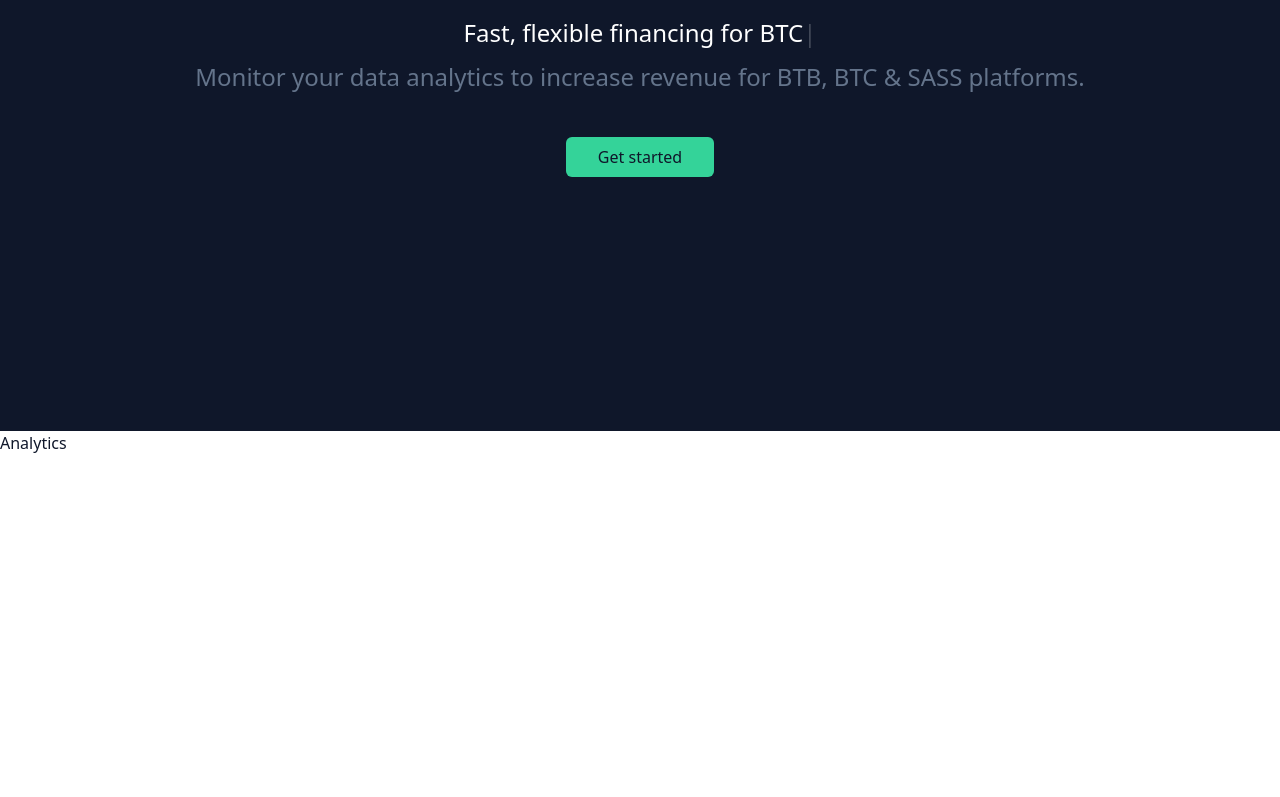
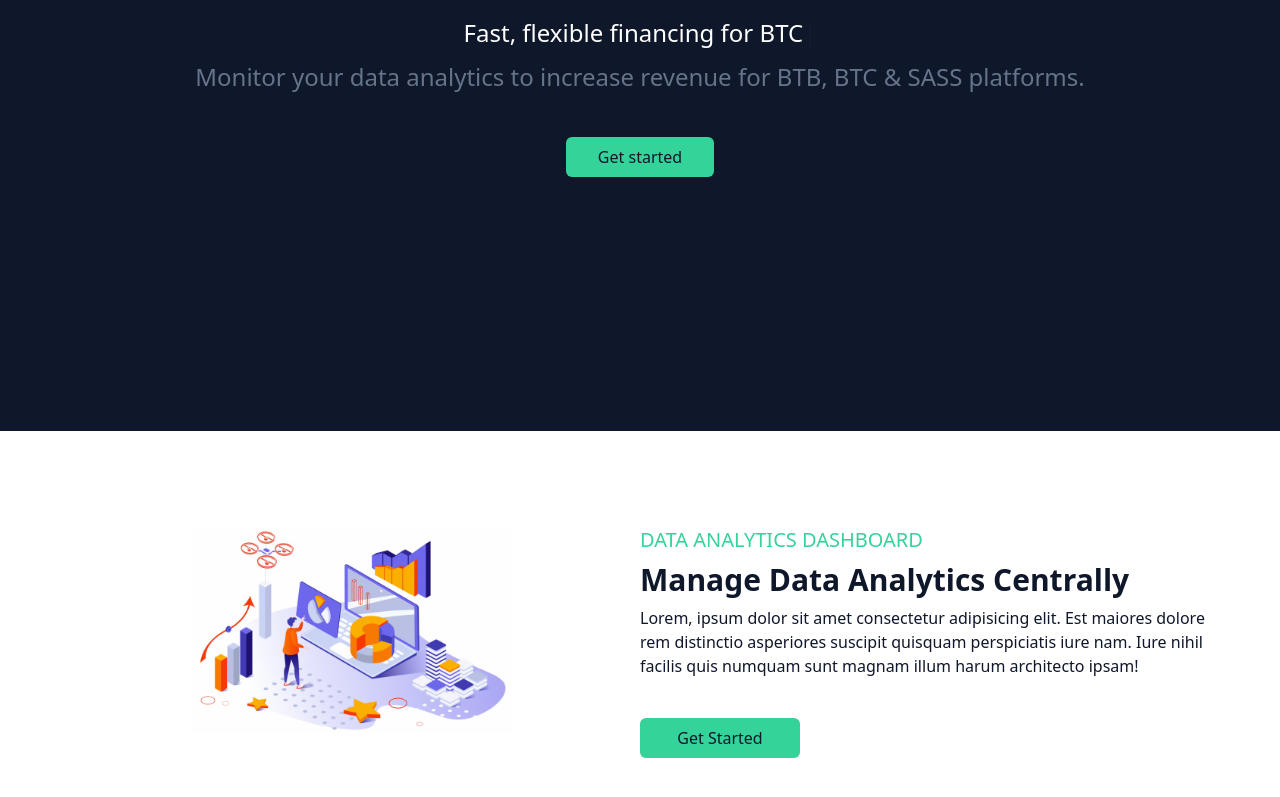
Before and after one commit to JoerKul/tailwindcss_demo, a React (Vite) app: page / in a window 1280 px wide. Shown: the part 385-1182 px from the top of the page. Before the commit the page ends 840 px from the top, so only its background shows below. Built offline with nearby package versions, Linux system fonts and the light colour scheme.

Commit message:
finished analytics

```diff
--- a/src/components/Analytics.tsx
+++ b/src/components/Analytics.tsx
@@ -1,9 +1,32 @@
 import React from "react";
-
+import data from "../assets/data.png";
 function Analytics() {
   return (
-    <div className="bg-white text-slate-900 grid sm:grid-cols-2">
-      <div>Analytics</div>
+    <div className="bg-white text-slate-900 grid sm:grid-cols-2 p-16">
+      <div>
+        <img
+          className="md:w-80 sm:mx-auto sm:py-32 md:py-8"
+          src={data}
+          alt="computer with man"
+        />
+      </div>
+      <div className="flex flex-col text-center sm:text-left sm:px-8 md:px-0 justify-center gap-2 mt-6">
+        <div className="uppercase text-emerald-400 font-medium text-xl">
+          Data Analytics Dashboard
+        </div>
+        <div className="text-3xl font-semibold">
+          Manage Data Analytics Centrally
+        </div>
+        <div>
+          Lorem, ipsum dolor sit amet consectetur adipisicing elit. Est maiores
+          dolore rem distinctio asperiores suscipit quisquam perspiciatis iure
+          nam. Iure nihil facilis quis numquam sunt magnam illum harum
+          architecto ipsam!
+        </div>
+        <button className="bg-emerald-400 py-2 px-8 mx-auto sm:mx-0 sm:w-40 rounded-md mt-8 text-slate-900">
+          Get Started
+        </button>
+      </div>
     </div>
   );
 }
```
Also changed, not shown: src/assets/data.png (added).
